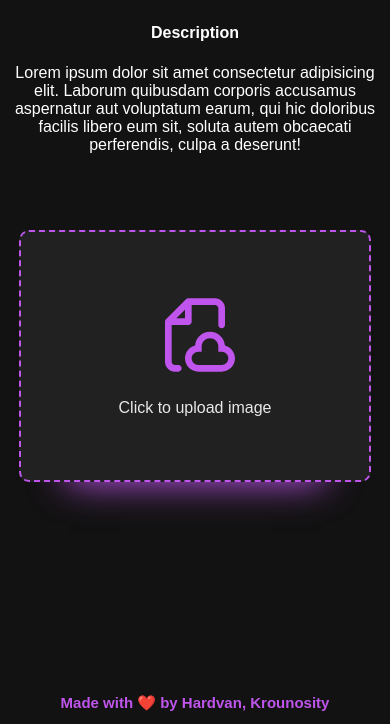
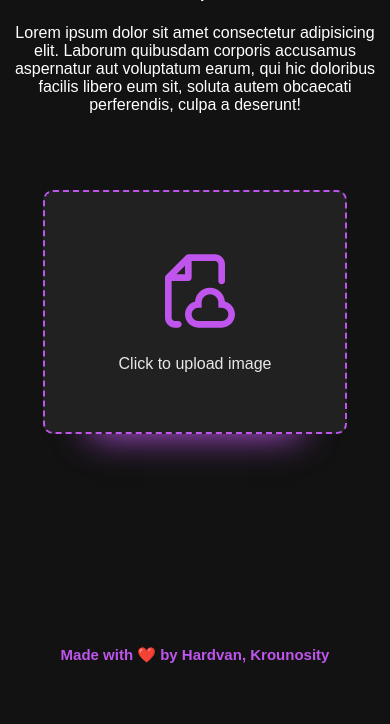
Before and after one commit to Hardvan/FaceCounter, a Flask app: page / in a window 390 px wide. Shown: the part 1434-2158 px from the top of the page. After the commit the page ends 2097 px from the top, so only its background shows below. Run offline with Flask 3, Linux system fonts and the light colour scheme.

Commit message:
Fix responsiveness

```diff
--- a/static/css/index.css
+++ b/static/css/index.css
@@ -41,8 +41,8 @@ h3 {
 }
 
 .custum-file-upload {
+  width: 300px;
   height: 200px;
-  width: 300px;
   display: flex;
   flex-direction: column;
   gap: 20px;
@@ -51,7 +51,7 @@ h3 {
   justify-content: center;
   border: 2px dashed var(--primary-color);
   background-color: var(--light-color);
-  padding: 1.5rem;
+  padding: 20px 0;
   border-radius: 10px;
   box-shadow: 0px 48px 35px -48px var(--shadow-color);
 }
@@ -130,7 +130,7 @@ h3 {
 
 @media (max-width: 768px) {
   .header {
-    padding: 40px;
+    padding: 20px 0;
   }
 
   .result {
```
